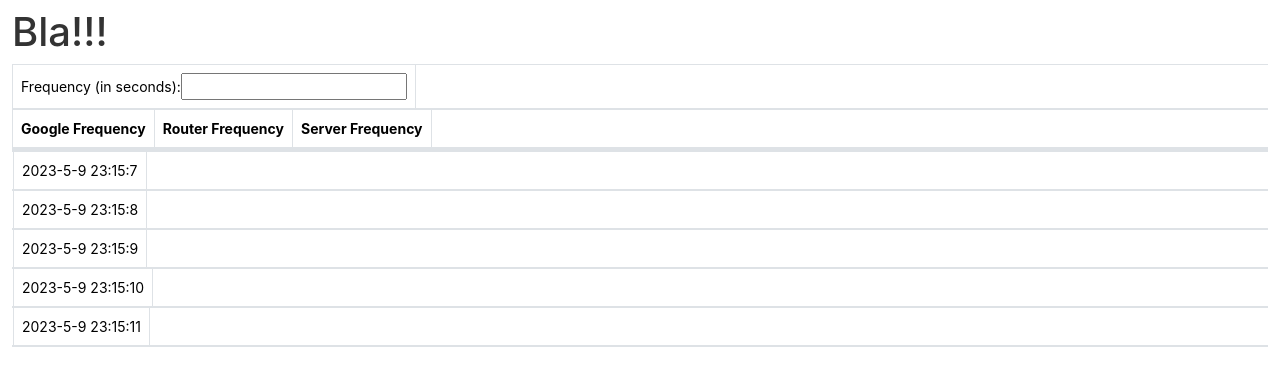
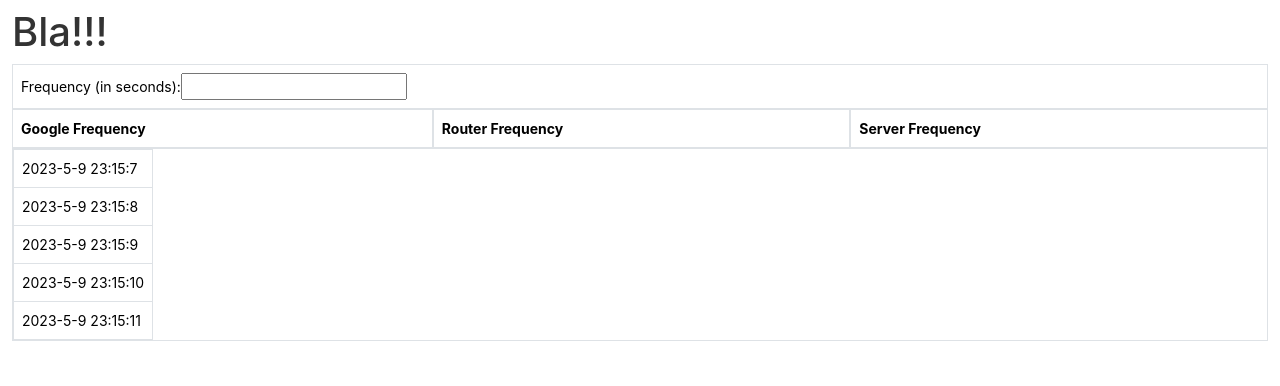
Before and after one commit to EliasMitsolides/TrackThreeIPs, an Angular app: page / in a window 1280 px wide. Shown: the top 386 px of the page. Built offline with nearby package versions, Linux system fonts and the light colour scheme.

Commit message:
4th Commit. Header Columns Fill Row Width

```diff
--- a/src/app/app.component.html
+++ b/src/app/app.component.html
@@ -297,9 +297,11 @@
 <div class="container-fluid" role="">
   <h1>Bla!!!</h1>
   <table class="table table-hover table-bordered d-flex flex-column vh-100" id="FrequencyTable">
+    <!--is d-flex in the .css file-->
     <thead class = "ThreeIP-TableHeader row">
       <tr>
-        <td scope="row" colspan="3" class="FrequencyHeader">
+        <!--d-flex does default stretch behavior and w-100 isn't needed here but full width redundancy-->
+        <td scope="row" colspan="3" class="FrequencyHeader d-flex w-100">
           <form>
             <label for="FrequencyInput">Frequency (in seconds): </label>
             <input type="number" id="FrequencyInput">
@@ -307,14 +309,14 @@
         </td>
 
       </tr>
-      <tr >
+      <tr class="d-flex">
         <!-- <th scope="col" class="w-10">#</th> -->
-        <th scope="col">Google Frequency</th>
-        <th scope="col">Router Frequency</th>
-        <th scope="col">Server Frequency</th>
+        <th scope="col" class="flex-grow-1">Google Frequency</th>
+        <th scope="col" class="flex-grow-1">Router Frequency</th>
+        <th scope="col" class="flex-grow-1">Server Frequency</th>
       </tr>
     </thead>
-    <tbody class="FrequencyRows row overflow-auto border">
+    <tbody class="FrequencyRows  border">
       <!-- each row is a <tr> -->
       <!--going to make a tr component or functionality to add returned frequencies-->
       <!--first make a while list to add new <tr>s -->
```
